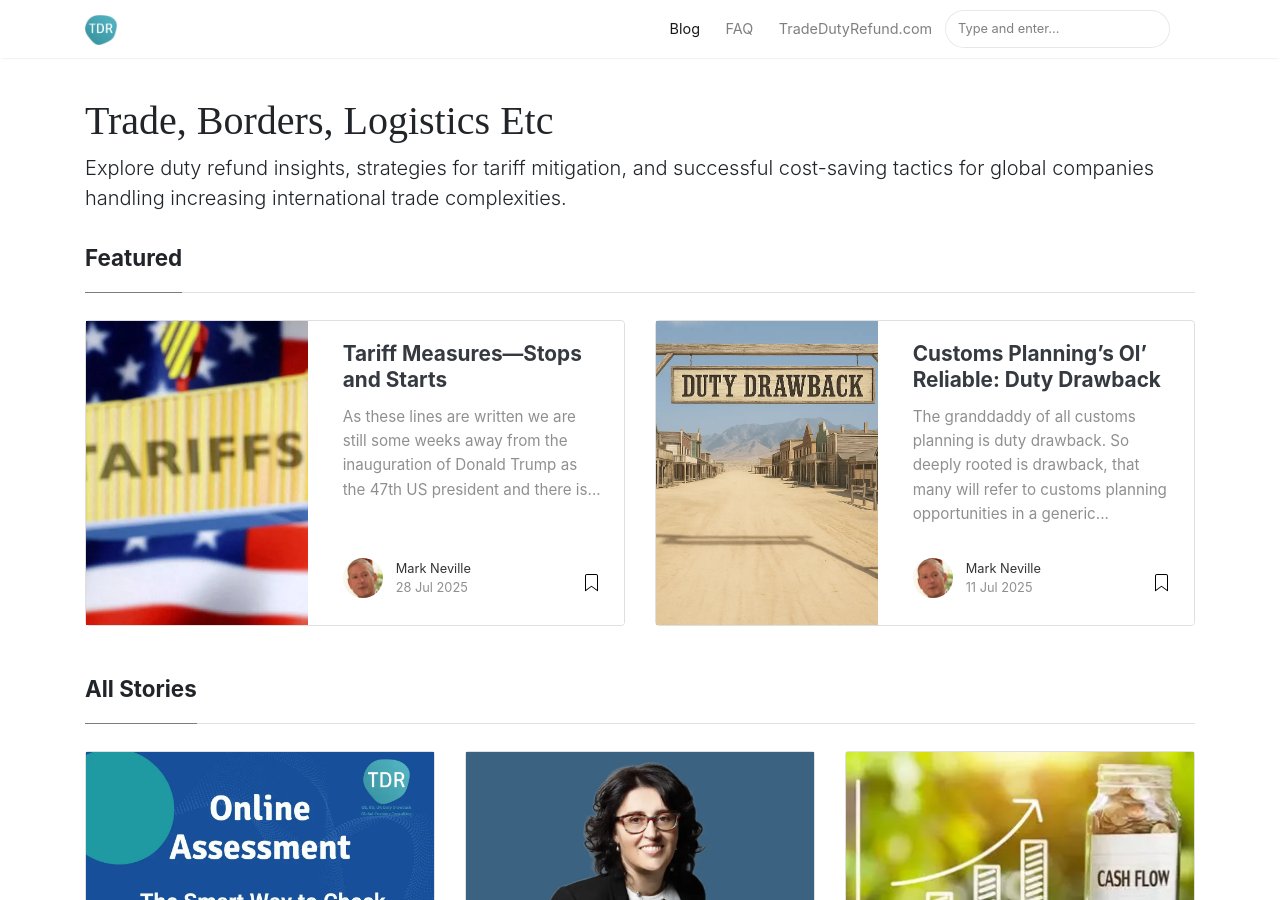
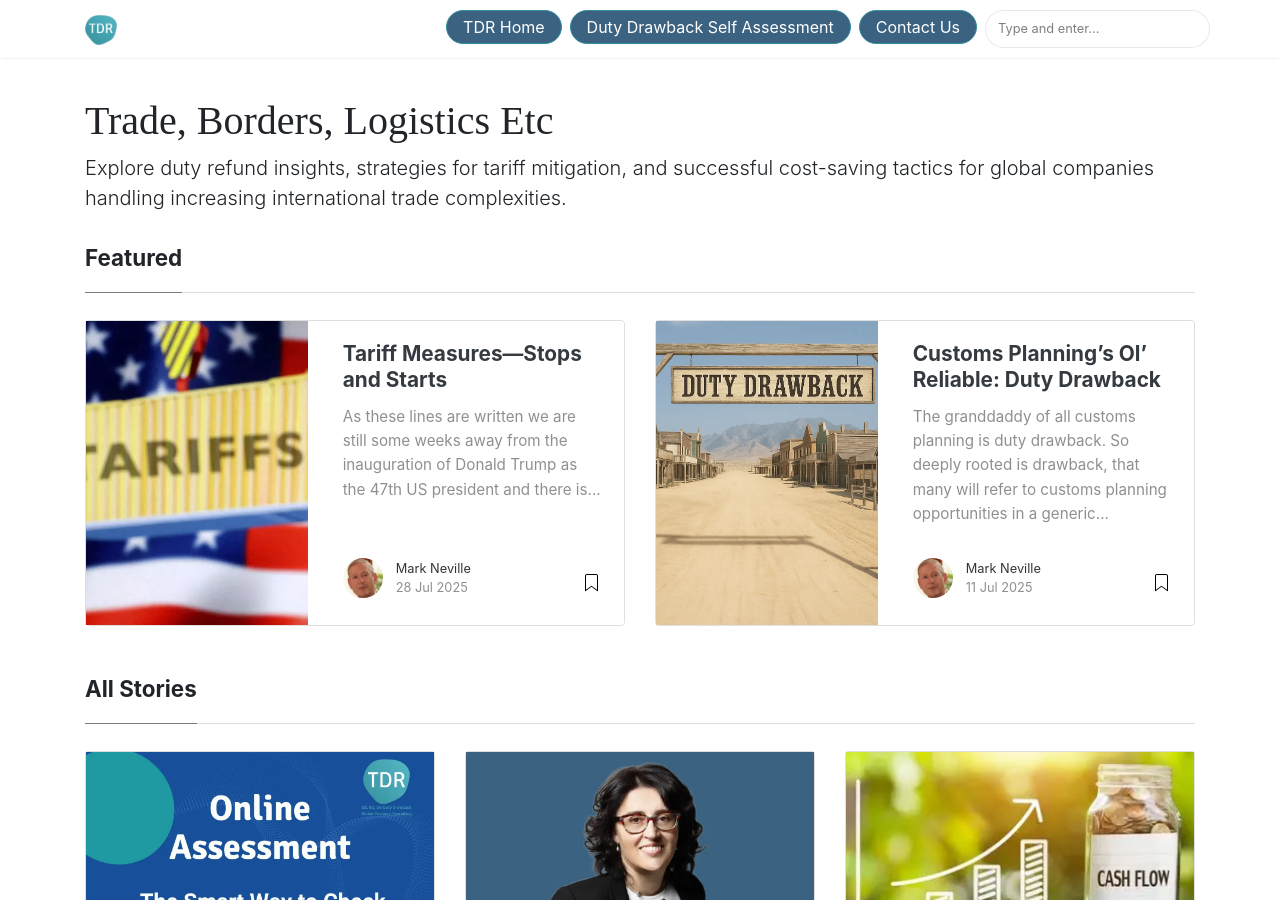
Before and after one commit to madeInLagny/TDR-EN-BLOG, a Jekyll site: the page built from index.html, in a window 1280 px wide and 900 px high. Built offline with Jekyll 4.4.1, drawn with Linux system fonts in a browser that asks for light colours; nearby versions of some CDN libraries; some web fonts are replaced; the list of posts is cut into pages by our own code.

Commit message:
header redesigned with buttons

```diff
--- a/_layouts/default.html
+++ b/_layouts/default.html
@@ -87,18 +87,28 @@ endif %}{% endcapture %}
 
           <li class="nav-item">
             {% endif %}
-            <a class="nav-link" href="{{ site.baseurl }}/index.html">Blog</a>
+            <a class="nav-link btn btn-primary text-white px-3 py-1 ml-2"
+              href="https://tradedutyrefund.com?utm_source=BlogHeader" style="border-radius: 20px;">
+              TDR Home
+            </a>
           </li>
 
           <li class="nav-item">
-            <a class="nav-link" href="https://tradedutyrefund.com/faq-main.html">FAQ</a>
+            <a class="nav-link btn btn-primary text-white px-3 py-1 ml-2"
+              href="https://tradedutyrefund.com/duty-refund-questionnaire-main-page.html?utm_source=BlogHeader"
+              style="border-radius: 20px;">
+              Duty Drawback Self Assessment
+            </a>
           </li>
 
           <li class="nav-item">
-            <a class="nav-link" href="https://tradedutyrefund.com">TradeDutyRefund.com</a>
+            <a class="nav-link btn btn-primary text-white px-3 py-1 ml-2"
+              href="https://tradedutyrefund.com/contact-us.html?utm_source=BlogHeader" style="border-radius: 20px;">
+              Contact Us
+            </a>
           </li>
+          <span class="ml-2">{% include search-lunr.html %}</span>
 
-          {% include search-lunr.html %}
         </ul>
 
         <!-- End Menu -->
```
